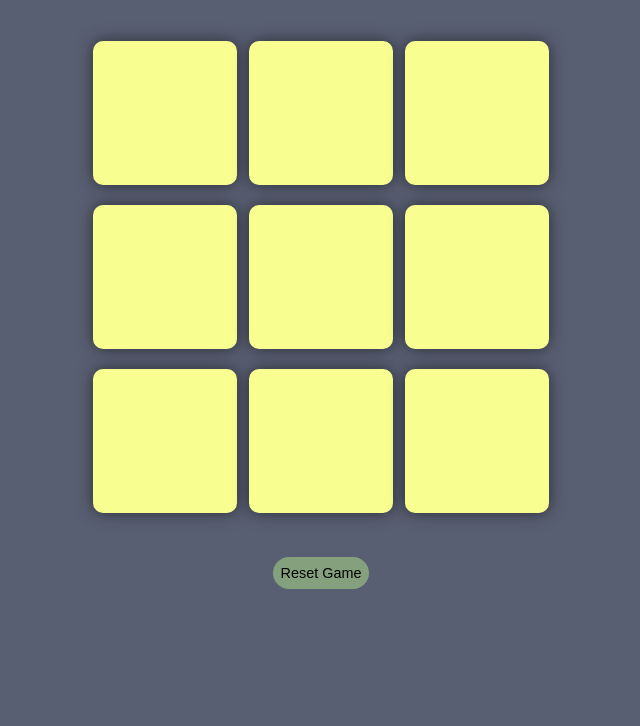
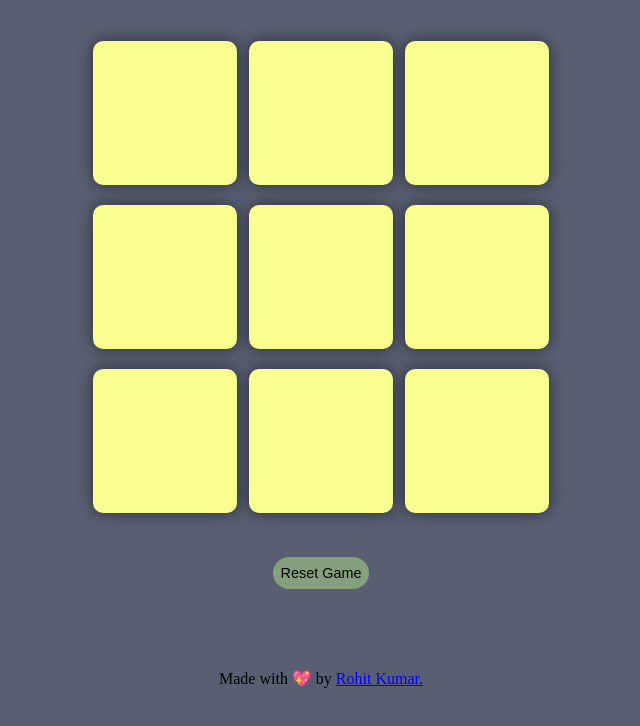
Before and after one commit to iCriptSnappie/Javascript-Mini-Projects, a plain HTML site: page Tic-Tac-Toe Game/index.html in a window 1280 px wide. Shown: the part 60-786 px from the top of the page, without its empty margins (319-959 px from the left). Drawn offline with Linux system fonts and the light colour scheme.

Commit message:
Added a footer with the author's name and a link to their portfolio.

```diff
--- a/Tic-Tac-Toe Game/index.html
+++ b/Tic-Tac-Toe Game/index.html
@@ -28,6 +28,9 @@
         <button id="resetBtn">Reset Game</button>
     </main>
 
+    <footer>
+        Made with 💖 by <a href="https://icriptsnappie.vercel.app" target="_blank">Rohit Kumar.</a>
+    </footer>
 </body>
 <script src="app.js"></script>
 </html>
--- a/Tic-Tac-Toe Game/style.css
+++ b/Tic-Tac-Toe Game/style.css
@@ -75,3 +75,9 @@ body{
         margin-top: 10px;
     }
 }
+
+footer{
+    text-align: center;
+    position: relative;
+    bottom: -5rem;
+}
```
